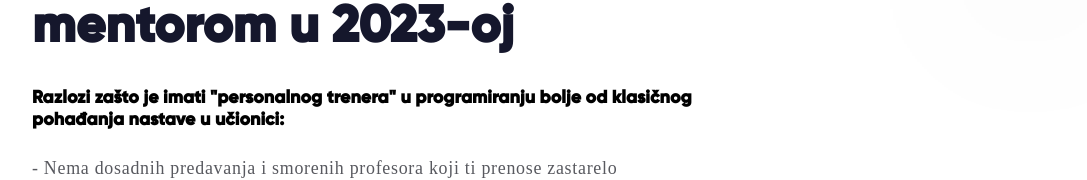
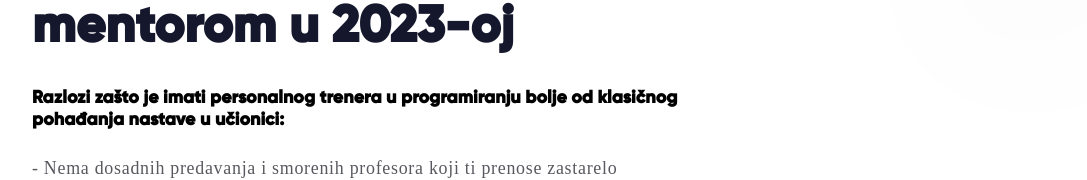
Before and after one commit to StefanT997Dev/it-mentor-ui-next, a Next.js app: page /it-kursevi in a window 1280 px wide. Shown: the part 120-300 px from the top of the page, without its empty margins (160-1247 px from the left). Built offline with nearby package versions, Linux system fonts and the light colour scheme.

Commit message:
remove quotations

```diff
--- a/src/pages/it-kursevi/index.tsx
+++ b/src/pages/it-kursevi/index.tsx
@@ -31,7 +31,7 @@ const Mentors = () => {
                         <h1>IT Kursevi vs Razvoj projekta sa mentorom u 2023-oj</h1>
                     </div>
                     <div className={classes.mentors_page__content__subtitle}>
-                        <h2>Razlozi zašto je imati "personalnog trenera" u programiranju bolje od klasičnog {!isMobile && <br />}pohađanja nastave u učionici:</h2>
+                        <h2>Razlozi zašto je imati personalnog trenera u programiranju bolje od klasičnog {!isMobile && <br />}pohađanja nastave u učionici:</h2>
                     </div>
                     <div className={classes.mentors_page__content__description}>
                         - Nema dosadnih predavanja i smorenih profesora koji ti prenose zastarelo
--- a/src/pages/programiranje-za-pocetnike/index.tsx
+++ b/src/pages/programiranje-za-pocetnike/index.tsx
@@ -194,7 +194,7 @@ const ClientLandingPage = () => {
                             MENTORI
                         </div>
                         <div className={classes.landing_client__mentors__card__description}>
-                            Pogledaj detaljnije naš <br /><br />tim i odaberi svog <br /><br />"ličnog trenera"
+                            Pogledaj detaljnije naš <br /><br />tim i odaberi svog <br /><br />ličnog trenera
                         </div>
                         <Image
                             src={ArrowRightImage}
```
